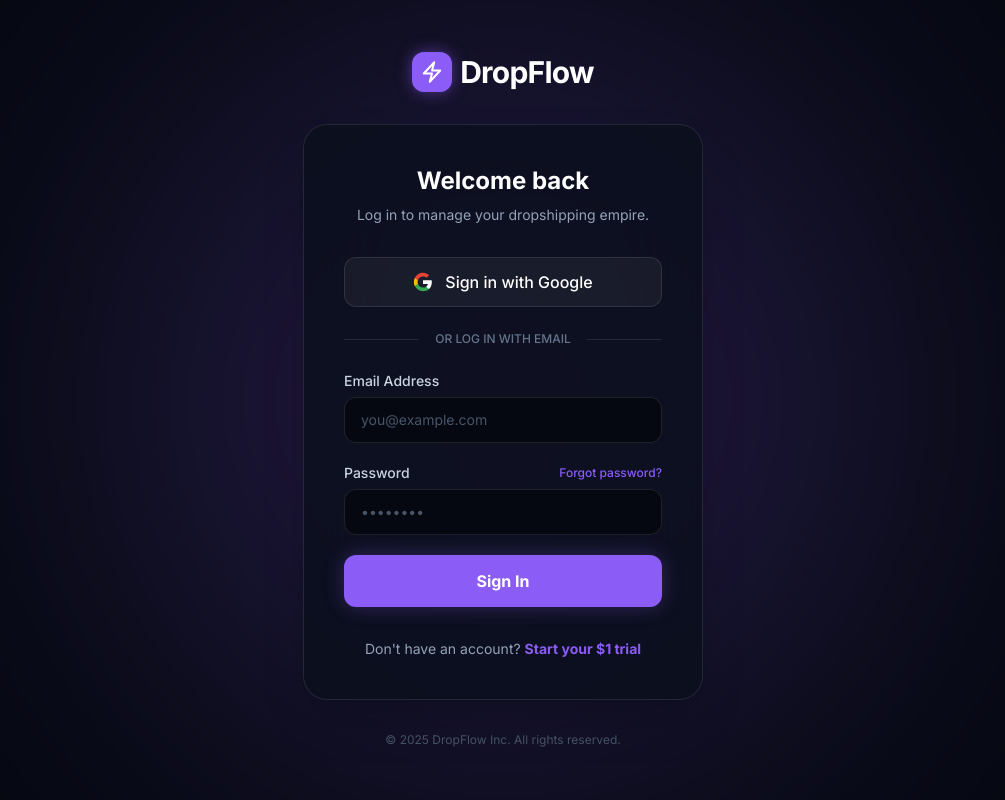
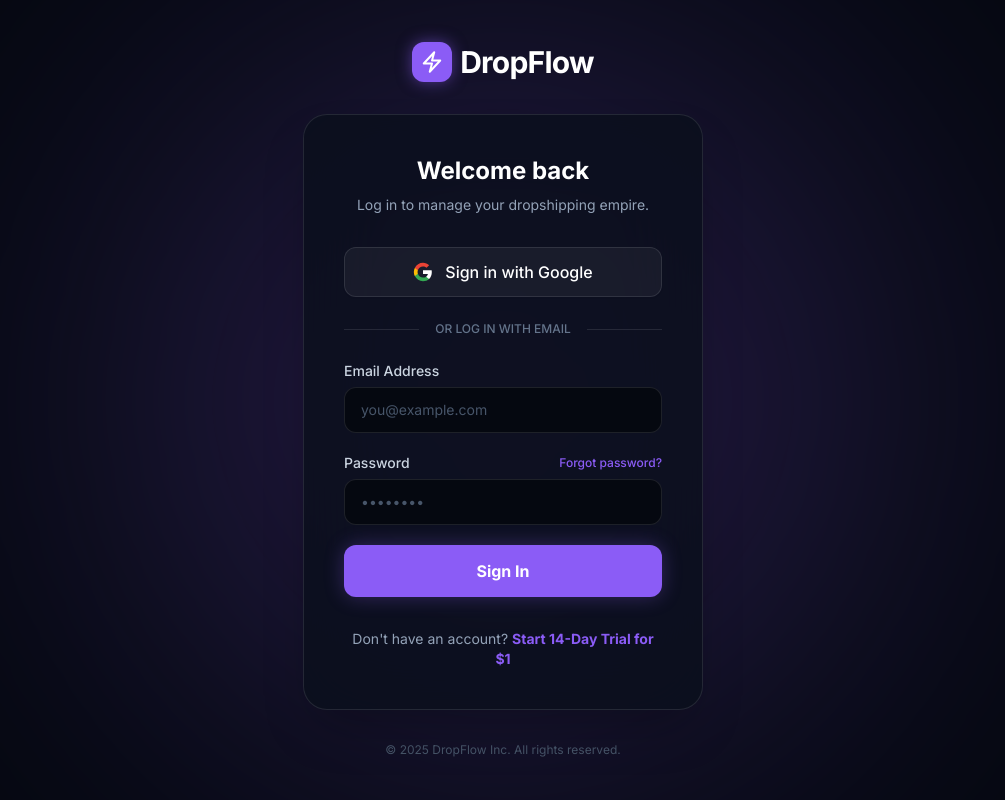
Before and after one commit to profitsai/dropflow-landing, a Flask app: page /login in a window 1280 px wide. Shown: the whole page, without its empty margins (137-1142 px from the left). Run offline with Flask 3, Linux system fonts and the light colour scheme; some libraries are stand-ins or nearby versions.

Commit message:
Login: add id/name/for attrs for accessibility + password managers, match CTA copy

```diff
--- a/templates/login.html
+++ b/templates/login.html
@@ -56,15 +56,15 @@
 
             <form action="/dashboard" method="GET" class="space-y-5">
                 <div>
-                    <label class="block text-sm font-medium text-slate-300 mb-1.5">Email Address</label>
-                    <input type="email" placeholder="you@example.com" required autocomplete="username" class="w-full bg-[#050810] border border-white/10 rounded-xl px-4 py-3 text-sm text-white focus:outline-none focus:border-brand focus:ring-1 focus:ring-brand transition-all placeholder-slate-600">
+                    <label class="block text-sm font-medium text-slate-300 mb-1.5" for="email">Email Address</label>
+                    <input type="email" id="email" name="email" autocomplete="username" placeholder="you@example.com" required class="w-full bg-[#050810] border border-white/10 rounded-xl px-4 py-3 text-sm text-white focus:outline-none focus:border-brand focus:ring-1 focus:ring-brand transition-all placeholder-slate-600">
                 </div>
                 <div>
                     <div class="flex items-center justify-between mb-1.5">
-                        <label class="block text-sm font-medium text-slate-300">Password</label>
+                        <label class="block text-sm font-medium text-slate-300" for="password">Password</label>
                         <a href="#" class="text-xs text-brand hover:text-brand-light font-medium transition-colors">Forgot password?</a>
                     </div>
-                    <input type="password" placeholder="••••••••" required autocomplete="current-password" class="w-full bg-[#050810] border border-white/10 rounded-xl px-4 py-3 text-sm text-white focus:outline-none focus:border-brand focus:ring-1 focus:ring-brand transition-all placeholder-slate-600">
+                    <input type="password" id="password" name="password" autocomplete="current-password" placeholder="••••••••" required class="w-full bg-[#050810] border border-white/10 rounded-xl px-4 py-3 text-sm text-white focus:outline-none focus:border-brand focus:ring-1 focus:ring-brand transition-all placeholder-slate-600">
                 </div>
                 <button type="submit" class="w-full bg-brand hover:bg-brand-light text-white font-bold py-3.5 rounded-xl transition-all shadow-[0_0_20px_rgba(139,92,246,0.3)] hover:shadow-[0_0_30px_rgba(139,92,246,0.5)] mt-4">
                     Sign In
@@ -72,7 +72,7 @@
             </form>
 
             <p class="text-center text-sm text-slate-400 mt-8">
-                Don't have an account? <a href="/register" class="text-brand hover:text-brand-light font-bold transition-colors">Start your $1 trial</a>
+                Don't have an account? <a href="/register" class="text-brand hover:text-brand-light font-bold transition-colors">Start 14-Day Trial for $1</a>
             </p>
         </div>
 
```
